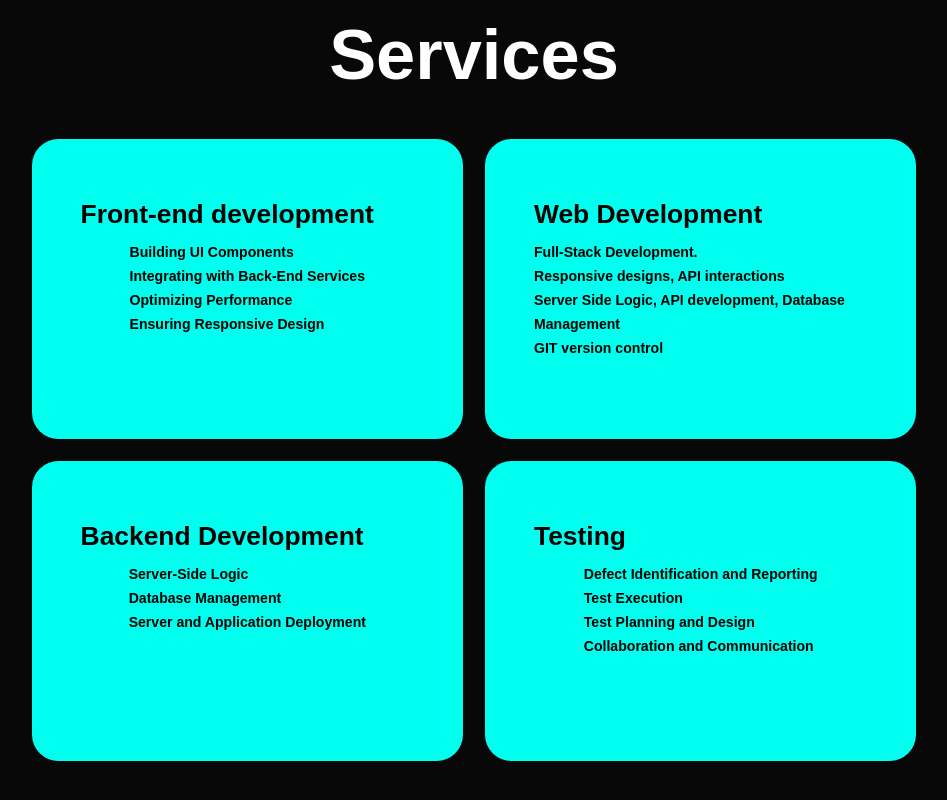
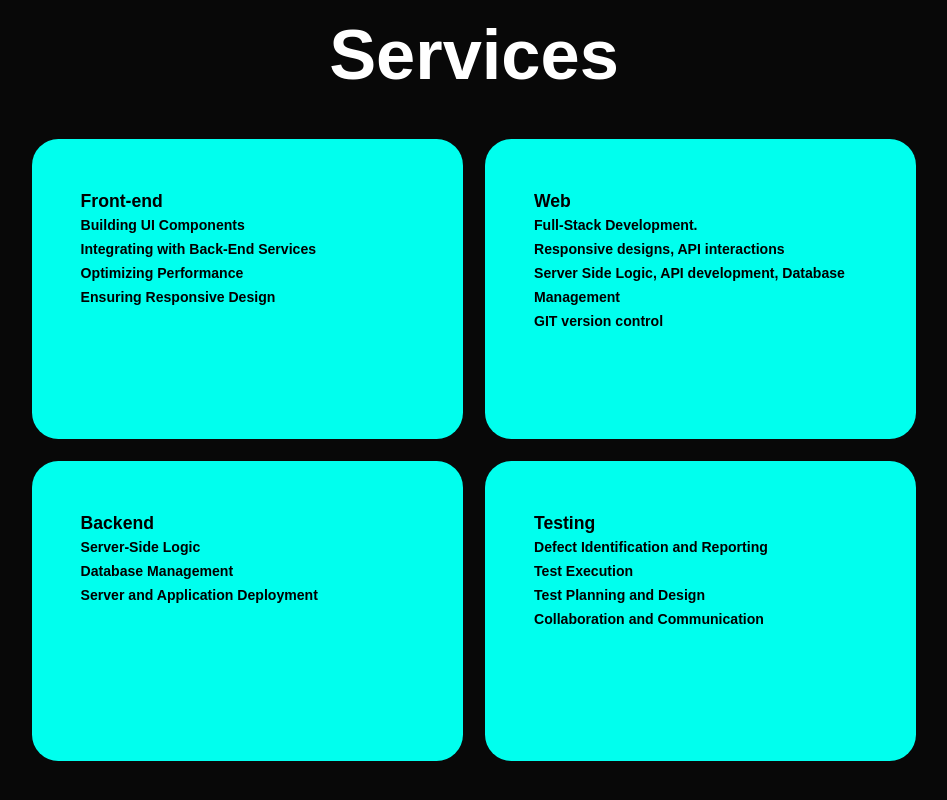
Before and after one commit to gillkartik12/My_Portfolio, a plain HTML site: page index.html in a window 1280 px wide. Shown: the part 3730-4530 px from the top of the page, without its empty margins (166-1113 px from the left). Drawn offline with nearby package versions, Linux system fonts and the light colour scheme.

Commit message:
first commit

```diff
--- a/index.html
+++ b/index.html
@@ -164,46 +164,55 @@
         <div class="services-container">
             <div class="service-box">
                 <div class="service-info">
-                    <h4>Front-end development</h4>
+                    <h4>Front-end</h4>
+                    <div>
                         <p> Building UI Components
                             <br> Integrating with Back-End Services
                             <br> Optimizing Performance
-                        <br> Ensuring Responsive Design
-
-                    </p>
+                            <br> Ensuring Responsive Design    </p>
+                    </div>
                 </div>
             </div>
 
             <div class="service-box">
                 <div class="service-info">
-                    <h4>Web Development</h4>
+                    <h4>Web</h4>
+                    <div>
                         <p>Full-Stack Development.
                             <br> Responsive designs, API interactions
                             <br> Server Side Logic, API development, Database Management
                             <br>GIT version control
                         </p>
                     </div>
+
+                </div>
             </div>
 
             <div class="service-box">
                 <div class="service-info">
-                    <h4>Backend Development</h4>
+                    <h4>Backend</h4>
+                    <div>
                         <p>Server-Side Logic
                             <br>Database Management
                             <br>Server and Application Deployment
                         </p>
+                    </div>
+
                 </div>
             </div>
 
             <div class="service-box">
                 <div class="service-info">
                     <h4>Testing</h4>
+                    <div>
                         <p>
                             Defect Identification and Reporting
                             <br>Test Execution
                             <br>Test Planning and Design
                             <br>Collaboration and Communication
                         </p>
+                    </div>
+
                 </div>
             </div>
         </div>
--- a/style.css
+++ b/style.css
@@ -393,9 +393,10 @@ span {
   padding: 5rem 5rem;
 }
 .service-info h4 {
-  font-size: 3rem;
+  font-size: 2rem;
   font-weight: 800;
   line-height: 2;
+  line-height:1.5
 }
 .service-info p {
   font-size: 1.6rem;
```
Lines whose indentation alone changed are shown as unchanged.
